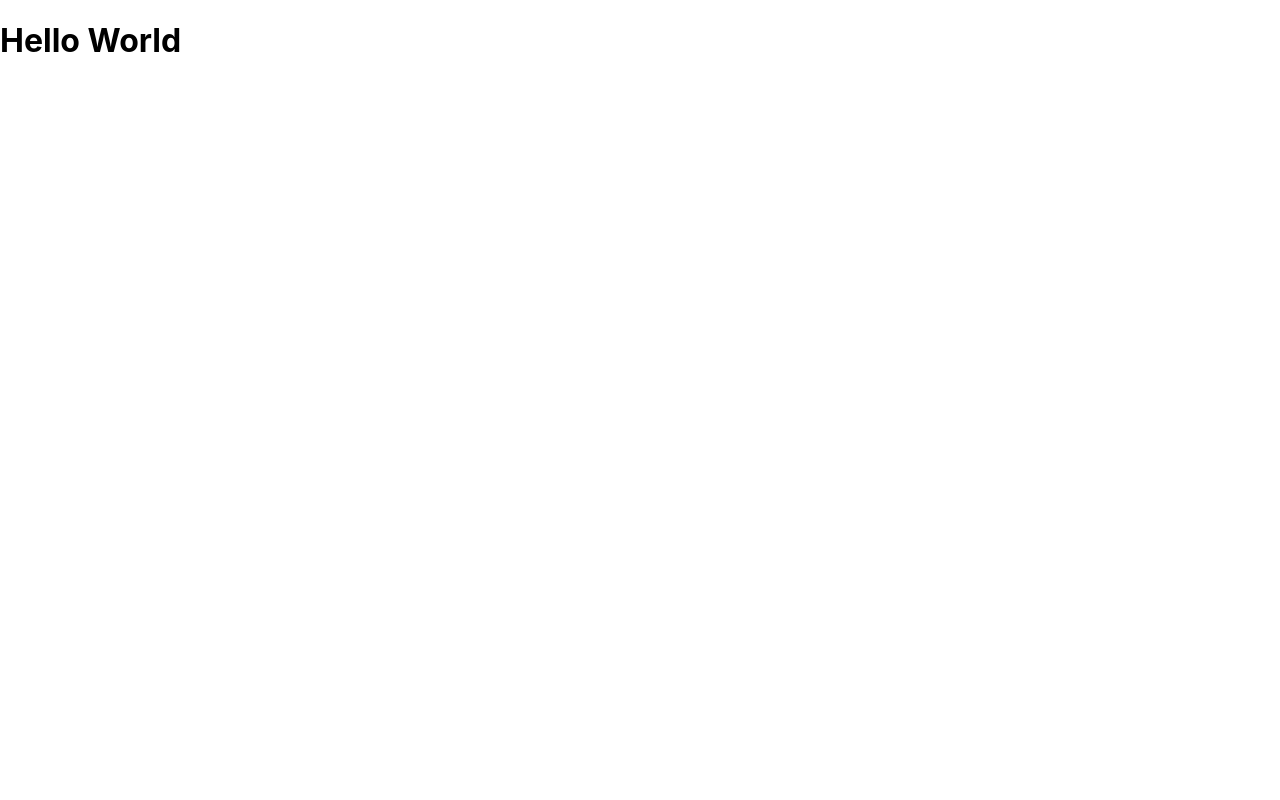
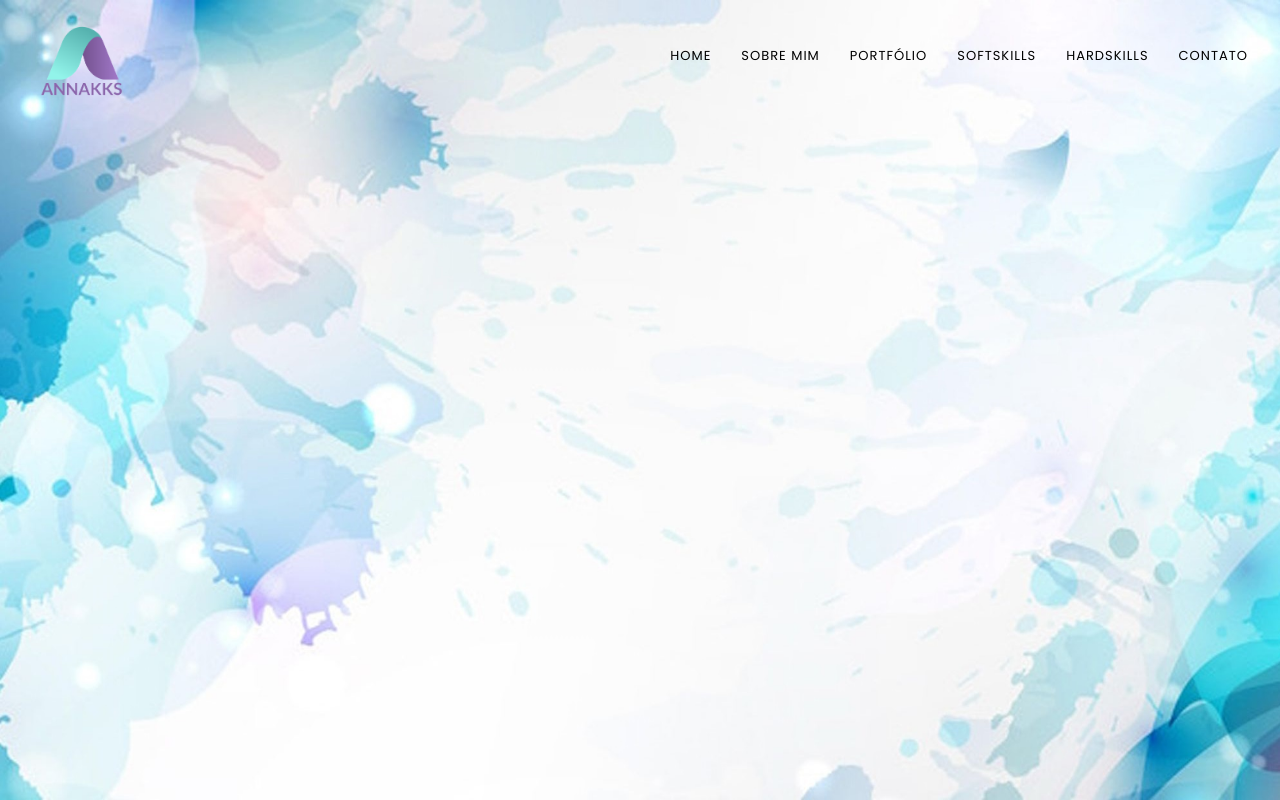
Before and after one commit to annakks/Annakks, a React (Create React App) app: page / in a window 1280 px wide. Built offline with nearby package versions, Linux system fonts and the light colour scheme.

Commit message:
feat: Create header with responsive navbar

```diff
--- a/public/index.html
+++ b/public/index.html
@@ -15,6 +15,8 @@
       user's mobile device or desktop. See https://developers.google.com/web/fundamentals/web-app-manifest/
     -->
     <link rel="manifest" href="%PUBLIC_URL%/manifest.json" />
+    <link rel="stylesheet" href="https://use.fontawesome.com/releases/v5.15.4/css/all.css"
+      integrity="sha384-DyZ88mC6Up2uqS4h/KRgHuoeGwBcD4Ng9SiP4dIRy0EXTlnuz47vAwmeGwVChigm" crossorigin="anonymous" />
     <!--
       Notice the use of %PUBLIC_URL% in the tags above.
       It will be replaced with the URL of the `public` folder during the build.
--- a/src/App.css
+++ b/src/App.css
@@ -1,38 +1,164 @@
-.App {
+@import url('https://fonts.googleapis.com/css2?family=Poppins:ital,wght@0,100;0,200;0,300;0,400;1,100;1,200;1,300;1,400&family=Roboto:wght@100;300;400;500;700;900&display=swap');
+
+*{
+  padding: 0;
+  margin: 0;
+  box-sizing: border-box;
+}
+
+html{
+  scroll-behavior: smooth;
+}
+
+body{
+  font-family: 'Poppins', sans-serif;
+  background-image: url(../src/assets/Science\ And\ Technology\ Background\ Blue\ Box\ Panels.jpg);
+  background-repeat: no-repeat;
+  background-attachment: fixed;
+  background-size: cover;
+}
+
+.container {
+  max-width: 95%;
+  margin: auto;
+}
+
+.d_flex {
+  display: flex;
+  justify-content: space-between;
+}
+
+.f_flex {
+  display: flex;
+}
+
+a {
+  text-decoration: none;
+  color: black;
+}
+
+li {
+  list-style: none;
+}
+
+.uppercase {
+  text-transform: uppercase;
+}
+
+.capitalize {
+  text-transform: capitalize;
+}
+
+button {
+  border: none;
+  outline: none;
+  background-color: none;
+}
+
+.btn_shadow {
+  padding: 18px 25px;
+  border-radius: 6px;
+  transition: 0.3s all ease;
+  cursor: pointer;
+  color: #000;
+  transition: 0.5s;
+}
+
+.btn_shadow {
+  background: linear-gradient(145deg, #e2e8ec, #ffffff);
+  box-shadow: 4px 4px 8px #cbcbcb, -4px -4px 8px #ffffff;
+}
+
+.btn_shadow:hover {
+  background: #ff014f;
+  color: white;
+  transform: translateY(-10px);
+}
+
+.box_shodow {
+  background: linear-gradient(145deg, #e2e8ec, #ffffff);
+  box-shadow: 4px 4px 8px #cbcbcb, -4px -4px 8px #ffffff;
+  border-radius: 10px;
+}
+
+.row,
+.left,
+.right {
+  width: 50%;
+}
+
+.top {
+  margin-top: 80px;
+}
+
+.mtop {
+  margin-top: 40px;
+}
+
+.heading {
+  margin: 50px 0 50px 0;
+}
+
+.heading h4 {
+  color: #ff014f;
+  letter-spacing: 2px;
+  font-weight: 400;
+}
+
+.heading h1 {
+  font-size: 60px;
+  color: #3c3e41;
+}
+
+h1 {
+  color: #3c3e41;
+}
+
+.grid {
+  display: grid;
+  grid-template-columns: repeat(3, 1fr);
+  grid-gap: 35px;
+}
+
+p {
+  color: #3c3e41;
+}
+
+.text-center {
   text-align: center;
 }
 
-.App-logo {
-  height: 40vmin;
-  pointer-events: none;
+.primary_color {
+  color: #ff014f;
 }
 
-@media (prefers-reduced-motion: no-preference) {
-  .App-logo {
-    animation: App-logo-spin infinite 20s linear;
+textarea,
+input {
+  width: 100%;
+  padding: 20px;
+  border-radius: 5px;
+  outline: none;
+  border: 3px solid #e2e8ec;
+  margin-bottom: 20px;
+}
+
+/*----------Footer---------*/
+footer {
+  margin: 20% 0 10% 0;
+}
+
+footer p {
+  margin-top: 30px;
+}
+
+/*----------Footer---------*/
+@media (max-width: 768px) {
+  .grid {
+    grid-template-columns: repeat(2, 1fr);
+  }
+
+  .left,
+  .right {
+    width: 100%;
   }
 }
-
-.App-header {
-  background-color: #282c34;
-  min-height: 100vh;
-  display: flex;
-  flex-direction: column;
-  align-items: center;
-  justify-content: center;
-  font-size: calc(10px + 2vmin);
-  color: white;
-}
-
-.App-link {
-  color: #61dafb;
-}
-
-@keyframes App-logo-spin {
-  from {
-    transform: rotate(0deg);
-  }
-  to {
-    transform: rotate(360deg);
-  }
-}
--- a/src/App.js
+++ b/src/App.js
@@ -1,11 +1,9 @@
 import React from 'react'
+import Header from './Component/Header/Header'
+import './App.css'
 
 const App = () => {
-  return (
-    <div>
-      <h1>Hello World</h1>
-    </div>
-  )
+  return <Header />
 }
 
 export default App
--- /dev/null
+++ b/src/Component/Header/Header.css
@@ -0,0 +1,118 @@
+header {
+    height: 10vh;
+    line-height: 10vh;
+}
+
+header .container {
+    padding-top: 15px;
+}
+
+header ul li {
+    margin-left: 30px;
+}
+
+header ul li a {
+    transition: 0.5s;
+    font-size: 13px;
+    font-weight: 500;
+    letter-spacing: 1px;
+}
+
+header ul li a:hover {
+    color: #ff014f;
+}
+
+.home-btn {
+    padding: 18px 25px;
+    border-radius: 6px;
+    transition: 0.3s all ease;
+    cursor: pointer;
+    height: fit-content;
+    color: #ff014f;
+}
+
+.home-btn {
+    background: linear-gradient(145deg, #e2e8ec, #ffffff);
+    box-shadow: 4px 4px 8px #cbcbcb, -4px -4px 8px #ffffff;
+}
+
+.home-btn:hover {
+    background: #ff014f;
+    color: white;
+}
+
+.open {
+    display: none;
+}
+
+.header.active {
+    height: 12vh;
+    position: fixed;
+    top: 0;
+    z-index: 1000;
+    width: 100%;
+    background-color: #ecf0f3;
+    box-shadow: -1px 11px 24px -11px rgba(0, 0, 0, 0.75);
+    transition: 0.5s;
+}
+
+.demo{
+    height: 250vh;
+}
+
+
+@media (max-width: 768px) {
+    header ul {
+        padding-top: 30px;
+    }
+
+    .nav-links-mobile {
+        position: absolute;
+        display: block;
+        list-style: none;
+        box-shadow: rgba(50, 50, 93, 0.23) 0px 50px 100px -20px, rgba(0, 0, 0, 0.3) 0px 30px 60px -30px;
+        left: 0;
+        top: 0;
+        transition: all 0.5s ease-in-out;
+        width: 60%;
+        height: 100vh;
+        background-color: white;
+        z-index: 888;
+    }
+
+    header ul li {
+        width: 100%;
+        transition: all 0.5s ease-in-out;
+        text-transform: uppercase;
+        line-height: 70px;
+    }
+
+    header .link {
+        display: none;
+    }
+
+    .close,
+    .open {
+        position: absolute;
+        top: 35px;
+        right: 20px;
+        color: #ff014f;
+        display: block;
+        font-size: 25px;
+        z-index: 999;
+    }
+
+    .close.home-btn {
+        background: linear-gradient(145deg, #e2e8ec, #ffffff);
+        color: #ff014f;
+        border-radius: 50%;
+        padding: 0;
+        width: 60px;
+        height: 60px;
+        line-height: 60px;
+    }
+
+    .header.active {
+        height: 10vh;
+    }
+}
--- /dev/null
+++ b/src/Component/Header/Header.js
@@ -0,0 +1,39 @@
+import React, {useState} from 'react'
+import "./Header.css"
+import logo from '../../assets/logo-removebg-preview.png'
+
+const Header = () => {
+    // navbar fixed
+    window.addEventListener("scroll", function () {
+        const header = document.querySelector(".header")
+        header.classList.toggle("active", window.scrollY > 100)
+    })
+    // navbar mobile
+    const [Mobile, setMobile] = useState(false)
+    return (
+        <>
+        <header className="header">
+            <div className="container d_flex">
+                <div className="logo">
+                    <img src={logo}  alt="" width='100px' />
+                </div>
+                <div className="navlink">
+                    <ul className= {Mobile ? "nav-links-mobile" : "link f_flex uppercase" } onClick={() => setMobile(false)}>
+                        <li><a href="#home">Home</a></li>
+                        <li><a href="#about">Sobre mim</a></li>
+                        <li><a href="#portifolio">Portfólio</a></li>
+                        <li><a href="#softskill">SoftSkills</a></li>
+                        <li><a href="#hardskill">HardSkills</a></li>
+                        <li><a href="#contact">Contato</a></li>
+                    </ul>
+                    <button className='toggle' onClick={() => setMobile(!Mobile)}>
+                        {Mobile ? <i className='fas fa-times close home-btn'></i> : <i className='fas fa-bars open'></i>}
+                    </button>
+                </div>
+            </div>
+        </header>
+        </>
+    )
+}
+
+export default Header
```
Also changed, not shown: src/assets/Science And Technology Background Blue Box Panels.jpg (added), src/assets/logo-removebg-preview.png (added).
